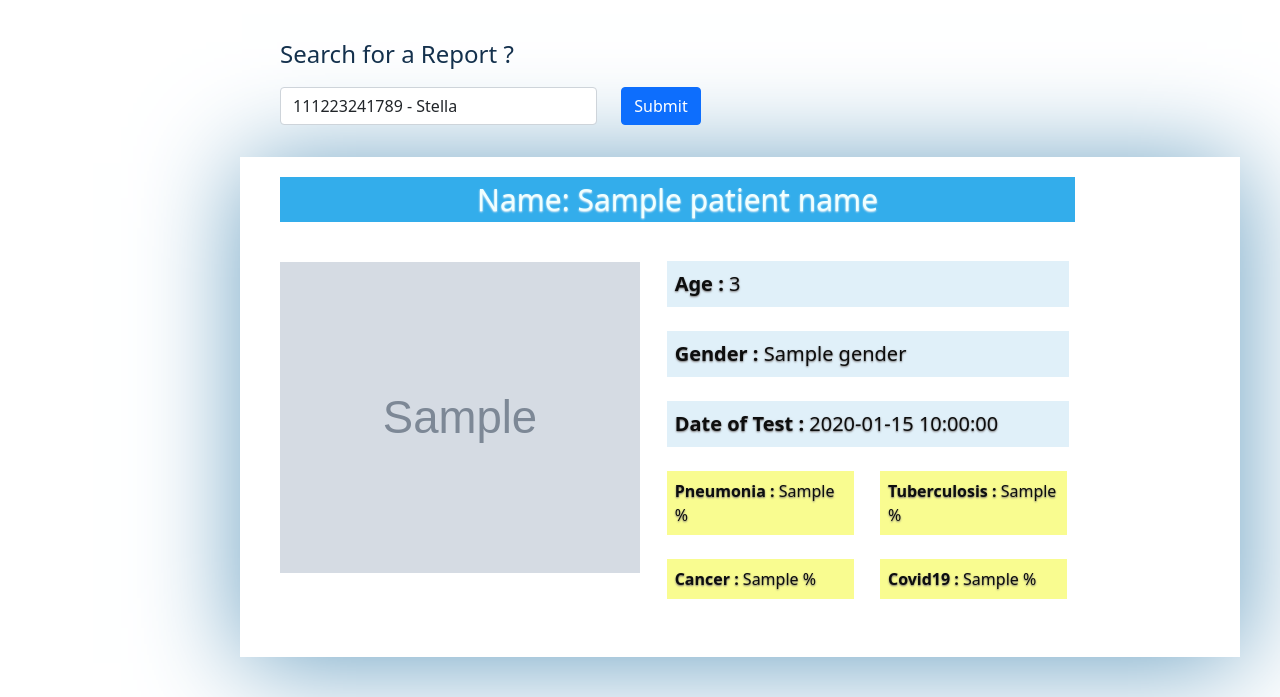
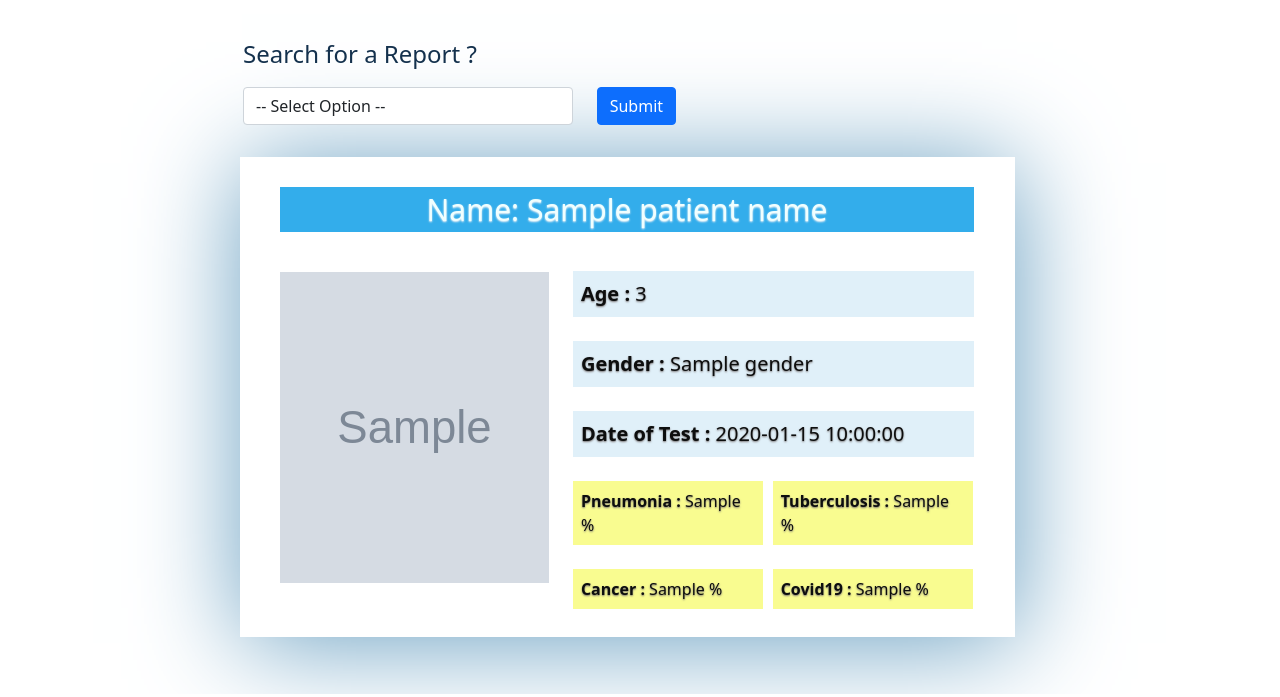
Before and after one commit to Kusumanchi-monika/Lung_Abnormality, a FastAPI app: template Lung_Abnormality/templates/report.html in a window 1280 px wide. Shown: the part 106-803 px from the top of the page. Run offline with FastAPI, Linux system fonts and the light colour scheme; the template is opened without the code that fills it: most values are stand-ins (such as "Sample title", 1, 10 or a date in 2020); grey boxes marked "Sample" are stand-in pictures.

Commit message:
5th commit

```diff
--- a/Lung_Abnormality/static/css/styles.css
+++ b/Lung_Abnormality/static/css/styles.css
@@ -333,13 +333,14 @@ th {
   display: flex;
   flex-direction: column;
   min-width: 0;
-  width: 90%;
   size: 20px;
   word-wrap: break-word;
   border-radius: 0.25rem;
   margin-left: 40px;
-  padding-top: 20px;
+  padding-top: 30px;
   padding-bottom: 15px;
+  padding-right:0px;
+  margin-right: 0px;
 
 }
 
@@ -358,7 +359,7 @@ th {
   display: flex;
   flex-direction: column;
   min-width: 0;
-  width: 90%;
+  width: 800px;
   size: 20px;
   word-wrap: break-word;
   border-radius: 0.25rem;
@@ -369,10 +370,11 @@ th {
   display: flex;
   flex-direction: column;
   min-width: 0;
-  width: 99%;
+  width: 230px;
   size: 20px;
   word-wrap: break-word;
   border-radius: 0.25rem;
+  padding-right: 40px;
 }
 
 .card-body7 {
@@ -413,10 +415,10 @@ th {
 
 .reportcard{
   box-shadow: 2px 6px 100px  rgb(103, 158, 192);
-  max-width:1000px;
-  height:500px;
+  max-width:775px;
+  height:480px;
   padding-left: 0px;
-  padding-right:0px:
+  padding-right:0px;
 }
 
 
--- a/Lung_Abnormality/templates/report.html
+++ b/Lung_Abnormality/templates/report.html
@@ -7,7 +7,7 @@
   <meta charset="UTF-8">
   <meta name="viewport" content="width=device-width, initial-scale=1.0">
   <title>Lung Disease Detection</title>
-  <!-- Add your CSS file link here  -->
+
   <link rel="stylesheet" href="/static/css/styles.css">
   <link href="https://cdn.jsdelivr.net/npm/bootstrap@5.0.2/dist/css/bootstrap.min.css" rel="stylesheet"
     integrity="sha384-EVSTQN3/azprG1Anm3QDgpJLIm9Nao0Yz1ztcQTwFspd3yD65VohhpuuCOmLASjC" crossorigin="anonymous">
@@ -28,11 +28,12 @@
   <section id="Analysis">
 
     <div class="dropdrown">
-      <form class="form-inline" id="form-inline" style="padding-left: 40px;" action="/getdata" method="POST">
+      <form class="form-inline" id="form-inline" style="padding-left: 3px;" action="/getdata" method="POST">
         <h4 style="color:rgb(20, 49, 77)">Search for a Report ?</h4>
         <div class="row " style="padding-top:10px; ">
           <div class="col-md-4">
             <select class="form-control" name="patient_id" id="patient_id" required>
+              <option disabled selected>-- Select Option --</option>
               <option value="111223241789">111223241789 - Stella</option>
               <option value="245678901231">245678901231 - John</option>
               <option value="884567245612">884567245612 - Elvis </option>
@@ -42,16 +43,17 @@
 
           </div>
           <div class="col-md-4 ">
-            <button type="submit" class="btn btn-primary mb-2">Submit</button>
+            <button type="submit" class="btn btn-primary mb-2" href="#report">Submit</button>
           </div>
           <br>
       </form>
     </div>
     {% if img1 or img %}
     <br>
+    <section id="report">
     <div class="reportcard">
-      <div class="row">
-        <div class="card3" style="width:80%">
+      <div class="row"style="margin-right:0px;important;padding-right:0px;width: 718px;" >
+        <div class="card3" style="width:800px;">
           <div class="card-body6">Name: {{patient_name}}</div>
         </div>
       </div>
@@ -67,8 +69,8 @@
             {% endif %}
           </div>
         </div>
-        <div class="col-md-5">
-          <div class="row">
+        <div class="col-md-6">
+          <div class="row" style="width: 425px;">
             <div class="card4">
 
               <div class="card-body7"><b>Age :</b> <span id="age"></span></div>
@@ -76,20 +78,20 @@
           </div>
           <br>
 
-          <div class="row">
+          <div class="row" style="width: 425px;">
             <div class="card4">
               <div class="card-body7"><b>Gender : </b>{{Gender}}</div>
             </div>
           </div>
           <br>
 
-          <div class="row">
+          <div class="row" style="width: 425px;">
             <div class="card4">
               <div class="card-body7"><b>Date of Test :</b> {{ date }}</div>
             </div>
           </div>
           <br>
-          <div class="row">
+          <div class="row" >
             <div class="col-md-6">
               <div class="card5">
                 <div class="card-body8" style="background-color:{% if result1 >50 %}
@@ -106,7 +108,7 @@
             </div>
 
             <div class="col-md-6">
-              <div class="card5">
+              <div class="card5" style="width:240px">
                 <div class="card-body8" style="background-color:
                         {% if result2 > 50 %}
                         #f55d6c;color: white
@@ -125,7 +127,7 @@
 
           <br>
 
-          <div class="row">
+          <div class="row" >
             <div class="col-md-6">
               <div class="card5">
                 <div class="card-body8" style="background-color:{% if result3 >50 %}
@@ -142,7 +144,7 @@
             </div>
 
             <div class="col-md-6">
-              <div class="card5">
+              <div class="card5" style="width:240px">
                 <div class="card-body8" style="background-color:
                         {% if result4 > 50 %}
                         #f55d6c;color: white
@@ -158,8 +160,10 @@
             </div>
           </div>
         </div>
-        {% endif %}
-    </div>
+
+      </div>
+      {% endif %}
+    </section>
   </section>
 
   <script>
```
Also changed, not shown: Lung_Abnormality/templates/base.html (+9 -9 lines), Lung_Abnormality/static/images/Lungcancer_card.jpeg (added), Lung_Abnormality/static/images/Mlalgo.png (deleted), Lung_Abnormality/static/images/Mlprocess.png (added).
